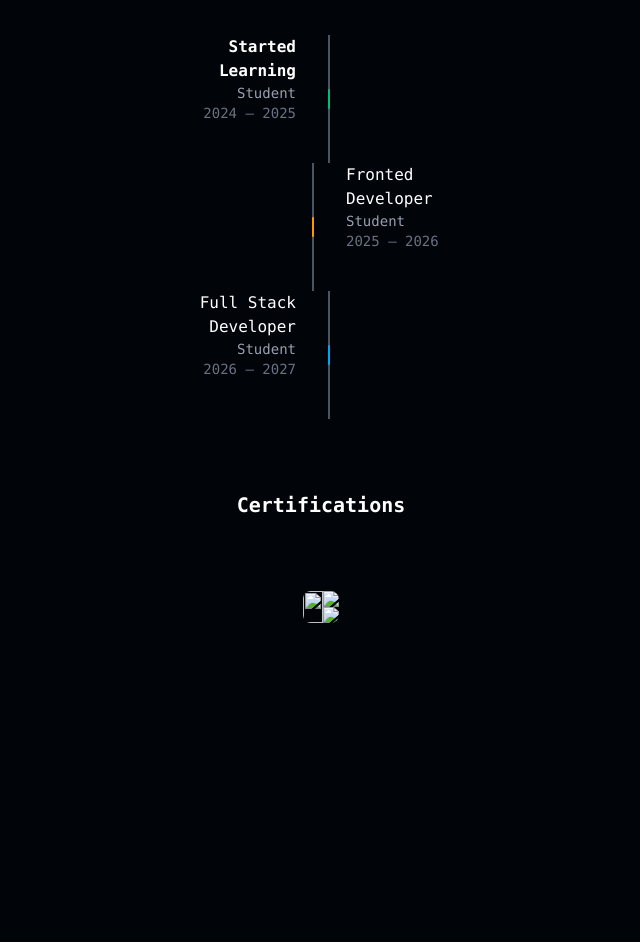
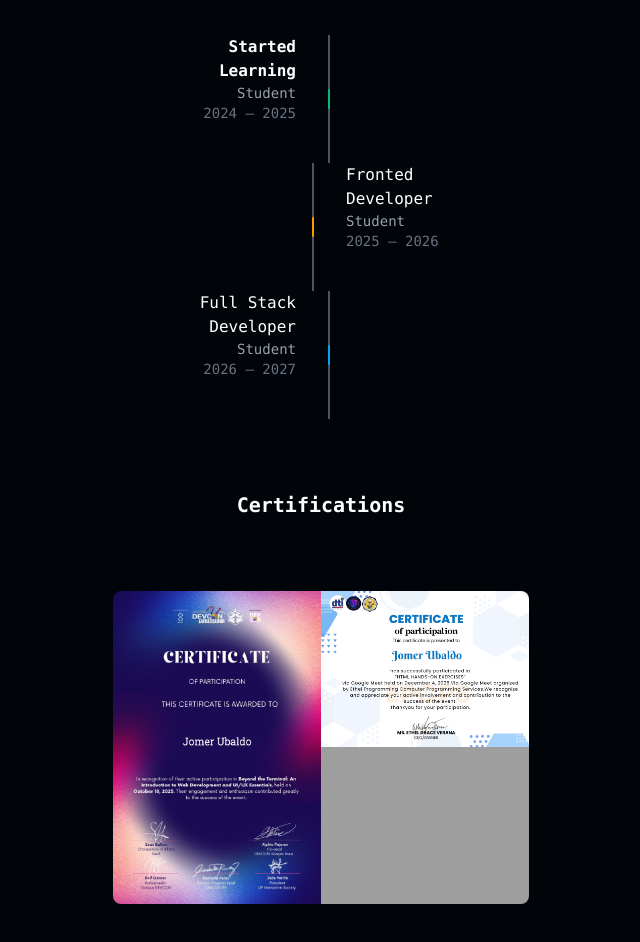
Before and after one commit to Jomerubaldo/Portfolio, a plain HTML site: page index.html in a window 1280 px wide. Shown: the part 3385-4327 px from the top of the page, without its empty margins (319-959 px from the left). Before the commit the page ends 4160 px from the top, so only its background shows below. Drawn offline with nearby package versions, Linux system fonts and the light colour scheme; the site is published under a folder, as on GitHub Pages, so addresses that start at the root find nothing.

Commit message:
fixing file name

```diff
--- a/index.html
+++ b/index.html
@@ -462,14 +462,14 @@
       <div class="flex">
         <!-- LEFT — isang malaking image -->
         <div class="flex-1">
-          <img onclick="openCert1()" src="/images/Certifications/Ubaldo_[E-Certificate]_BeyondTheTerminal_page-0001.jpg"
+          <img onclick="openCert1()" src="images/Certifications/Ubaldo_[E-Certificate]_BeyondTheTerminal_page-0001.jpg"
             class="w-full h-full object-cover rounded-tl-lg rounded-bl-lg cursor-pointer hover:opacity-90 transition-opacity" />
         </div>
         <!-- RIGHT — dalawang image na naka-stack -->
         <div class="flex-1 flex flex-col">
-          <img onclick="openCert2()" src="/images/Certifications/Of participation - 2025-12-04T210638.568_page-0001.jpg"
+          <img onclick="openCert2()" src="images/Certifications/Of participation - 2025-12-04T210638.568_page-0001.jpg"
             class="w-full flex-1 object-cover rounded-tr-lg cursor-pointer hover:opacity-90 transition-opacity" />
-          <img onclick="openCert3()" src="/images/Certifications/Of participation (35)_page-0001.jpg"
+          <img onclick="openCert3()" src="images/Certifications/Of participation (35)_page-0001.jpg"
             class="w-full flex-1 object-cover rounded-br-lg cursor-pointer hover:opacity-90 transition-opacity" />
         </div>
 
@@ -477,7 +477,7 @@
         <div id="certModal1"
           class="hidden fixed inset-0 z-50 bg-black/80 backdrop-blur-sm justify-center items-center px-4"
           onclick="closeCert1()">
-          <img src="/images/Certifications/Ubaldo_[E-Certificate]_BeyondTheTerminal_page-0001.jpg"
+          <img src="images/Certifications/Ubaldo_[E-Certificate]_BeyondTheTerminal_page-0001.jpg"
             class="max-w-full max-h-[90vh] object-contain rounded-md" />
         </div>
 
@@ -485,7 +485,7 @@
         <div id="certModal2"
           class="hidden fixed inset-0 z-50 bg-black/80 backdrop-blur-sm justify-center items-center px-4"
           onclick="closeCert2()">
-          <img src="/images/Certifications/Of participation - 2025-12-04T210638.568_page-0001.jpg"
+          <img src="images/Certifications/Of participation - 2025-12-04T210638.568_page-0001.jpg"
             class="max-w-full max-h-[90vh] object-contain rounded-md" />
         </div>
 
@@ -493,7 +493,7 @@
         <div id="certModal3"
           class="hidden fixed inset-0 z-50 bg-black/80 backdrop-blur-sm justify-center items-center px-4"
           onclick="closeCert3()">
-          <img src="/images/Certifications/Of participation (35)_page-0001.jpg"
+          <img src="images/Certifications/Of participation (35)_page-0001.jpg"
             class="max-w-full max-h-[90vh] object-contain rounded-md" />
         </div>
 
```
